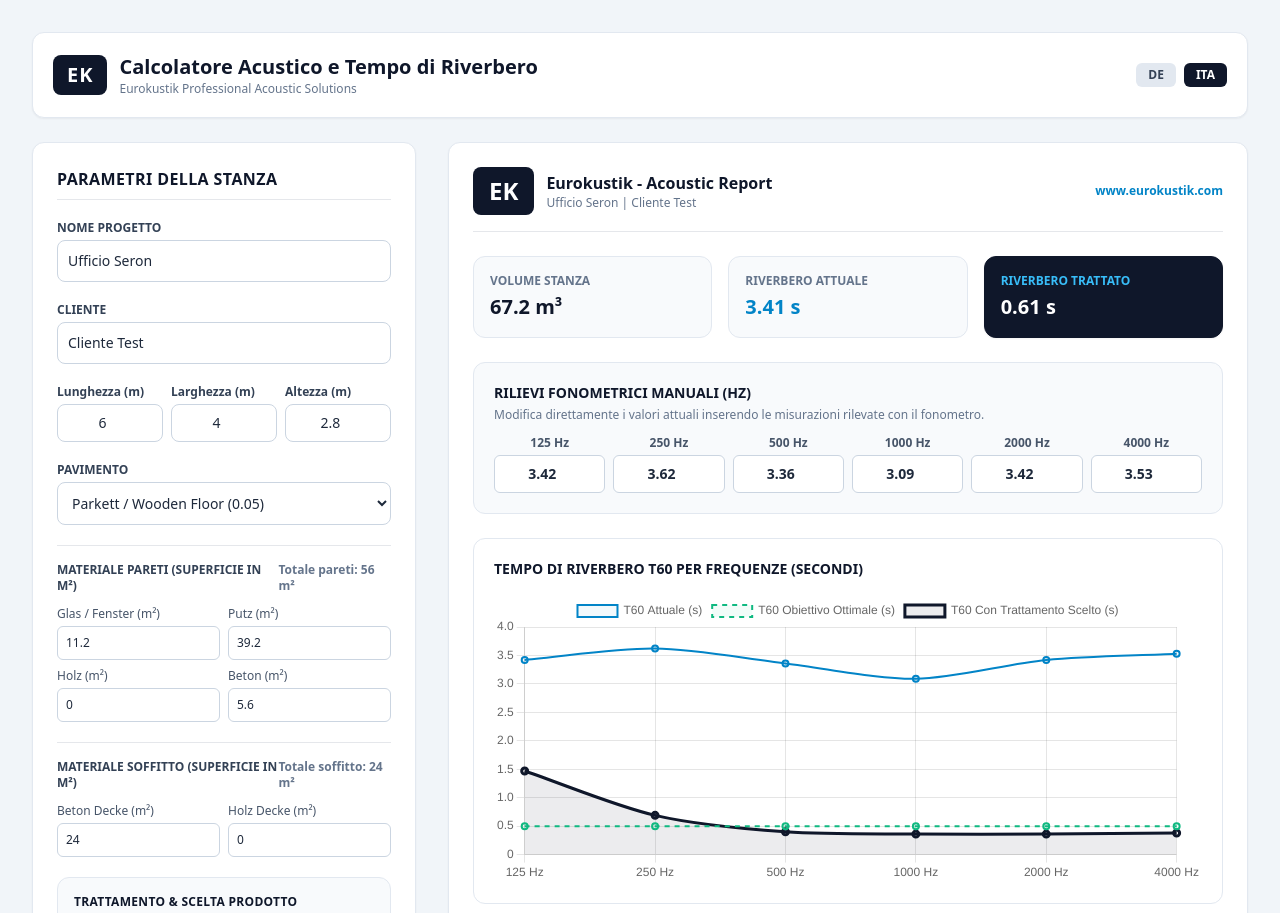
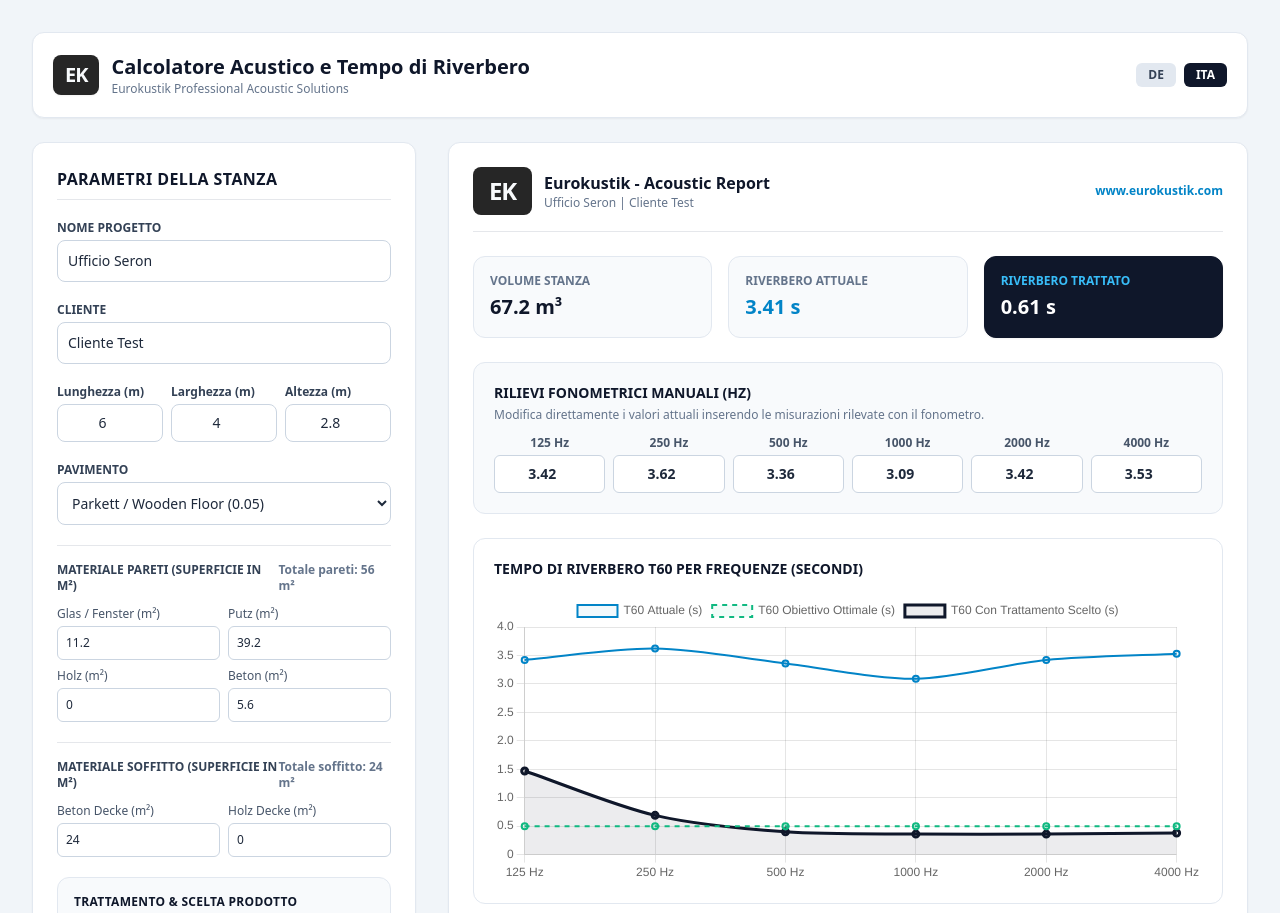
Before and after one commit to seronmp/RaumAkustikRechner, a plain HTML site: page index.html in a window 1280 px wide. Shown: the top 913 px of the page. Drawn offline with nearby package versions, Linux system fonts and the light colour scheme.

Commit message:
Update logo styling and footer address formatting

```diff
--- a/index.html
+++ b/index.html
@@ -13,8 +13,17 @@
     <!-- html2pdf.js -->
     <script src="https://cdn.jsdelivr.net/npm/html2pdf.js@0.10.1/dist/html2pdf.bundle.min.js"></script>
     <style>
-        .ek-blue { background-color: #0f172a; }
-        .ek-accent { color: #0284c7; }
+        .ek-logo-box {
+            background-color: #262626;
+            display: inline-flex;
+            align-items: center;
+            justify-content: center;
+            border-radius: 8px;
+            font-family: ui-sans-serif, system-ui, -apple-system, BlinkMacSystemFont, "Segoe UI", Roboto, "Helvetica Neue", Arial, sans-serif;
+            font-weight: 900;
+            color: #f8fafc;
+            letter-spacing: -0.05em;
+        }
     </style>
 </head>
 <body class="bg-slate-100 text-slate-800 p-4 md:p-8 font-sans">
@@ -22,7 +31,7 @@
         <!-- Header & Language Switcher -->
         <header class="flex justify-between items-center bg-white p-5 rounded-xl shadow-sm border border-slate-200">
             <div class="flex items-center gap-3">
-                <div class="bg-slate-900 text-white font-extrabold text-xl px-3.5 py-1.5 rounded-lg tracking-wider">EK</div>
+                <div class="ek-logo-box text-xl px-3 py-1.5 shadow-sm">EK</div>
                 <div>
                     <h1 class="text-xl font-bold text-slate-900" x-text="t.title"></h1>
                     <p class="text-xs text-slate-500">Eurokustik Professional Acoustic Solutions</p>
@@ -151,10 +160,10 @@
             <!-- Results & Simulation Panel -->
             <div id="pdf-export-area" class="lg:col-span-2 space-y-6 bg-white p-6 rounded-xl shadow-sm border border-slate-200">
 
-                <!-- PDF Header con Logo EK -->
+                <!-- PDF Header con Logo EK personalizzato -->
                 <div class="flex justify-between items-center border-b pb-4">
                     <div class="flex items-center gap-3">
-                        <div class="bg-slate-900 text-white font-black text-2xl px-4 py-2 rounded-lg">EK</div>
+                        <div class="ek-logo-box text-2xl px-4 py-2">EK</div>
                         <div>
                             <h2 class="font-bold text-slate-900 text-base">Eurokustik - Acoustic Report</h2>
                             <p class="text-xs text-slate-500"><span x-text="projectName"></span> | <span x-text="customerName"></span></p>
@@ -246,7 +255,7 @@
                 <!-- PDF Footer -->
                 <div class="mt-8 pt-4 border-t text-center text-xs text-slate-500 space-y-1">
                     <p class="font-bold text-slate-800">seron GmbH/srl</p>
-                    <p>Glurnserstr. 20 / Via Glorenza 20  — 39024 Mals / Malles Venosta (BZ) T.0473831059 WA.+393701337526 </p>
+                    <p>Via Glorenza 20 / Glurnserstr. 20 — 39024 Malles / Mals (BZ)T.+39473831059 WA +393701337526</p>
                     <p class="text-sky-600 font-bold">www.eurokustik.com</p>
                 </div>
 
```
